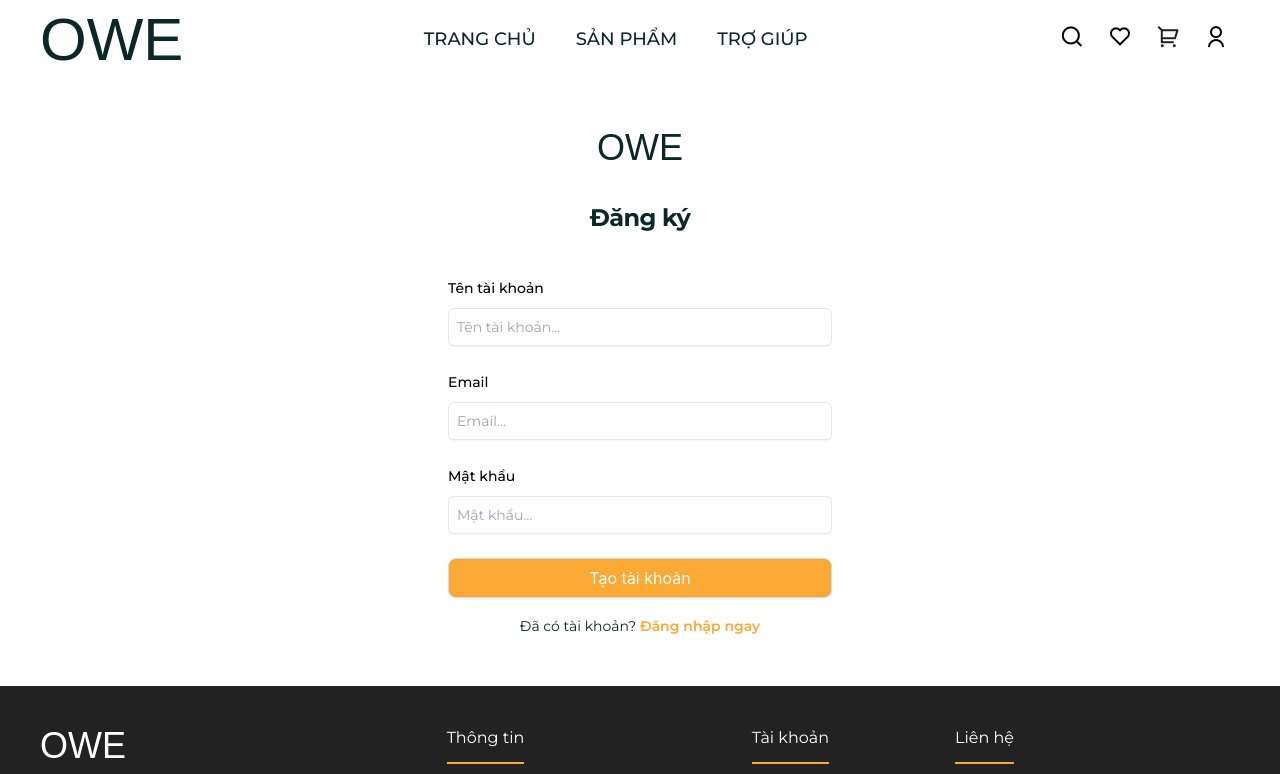
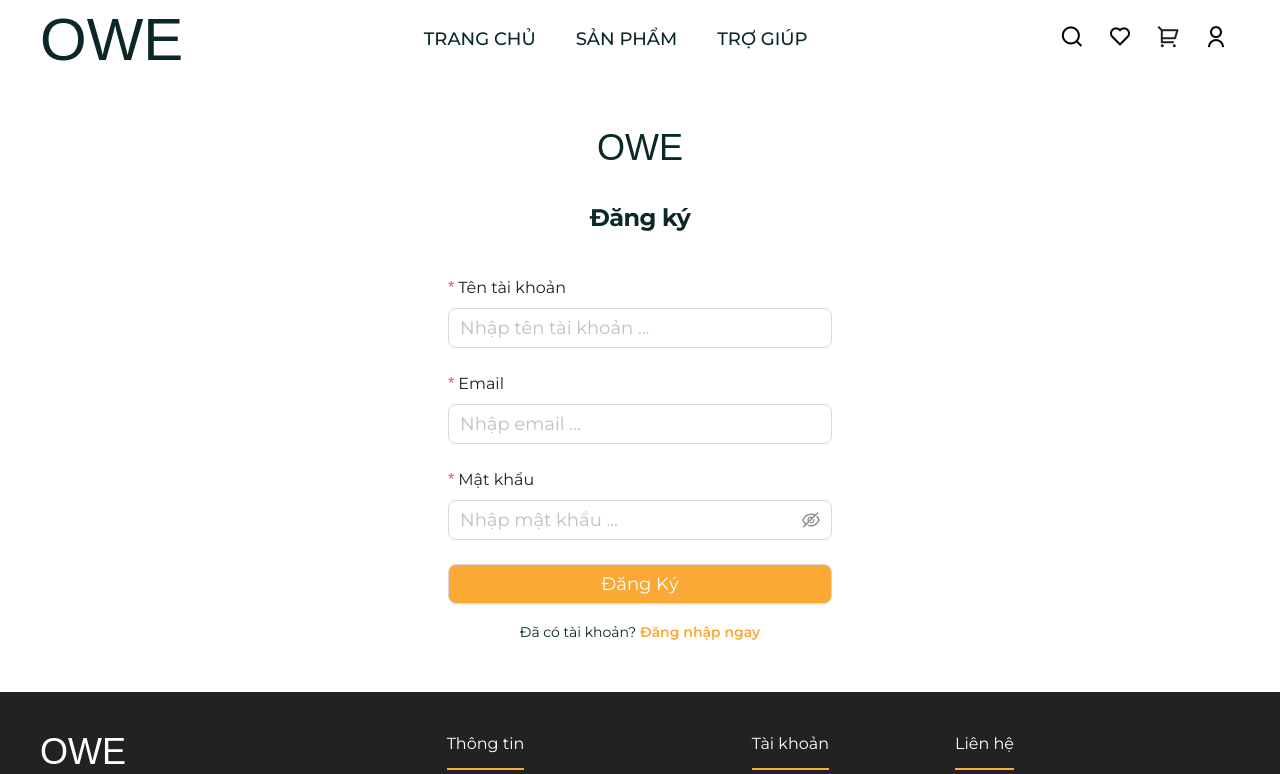
Before and after one commit to hanti1999/OWE-Shop_MERN, a React (Vite) app in the folder frontend/: page /register in a window 1280 px wide. Shown: the top 774 px of the page. Built offline with nearby package versions, Linux system fonts and the light colour scheme; a web font is replaced by a local one.

Commit message:
fix ux/ui

```diff
--- a/frontend/src/App.jsx
+++ b/frontend/src/App.jsx
@@ -9,6 +9,9 @@ function App() {
         theme={{
           token: {
             colorPrimary: '#faa935',
+            fontSize: 16,
+            fontSizeLG: 18,
+            fontFamily: '"Montserrat", sans-serif',
           },
           components: {
             Pagination: {
--- a/frontend/src/pages/Login.jsx
+++ b/frontend/src/pages/Login.jsx
@@ -4,7 +4,7 @@ import { useState, useContext } from 'react';
 import { AuthContext } from '../context/AuthContext';
 import { BASE_URL } from '../utils/config';
 
-import { Button } from 'antd';
+import { Button, Form, Input } from 'antd';
 import { toast } from 'react-toastify';
 
 const Login = () => {
@@ -68,69 +68,53 @@ const Login = () => {
         </div>
 
         <div className='mt-10 sm:mx-auto sm:w-full sm:max-w-sm'>
-          <form className='space-y-6' method='POST' action='#'>
-            <div>
-              <label
-                htmlFor='email'
-                className='block text-sm font-medium leading-6'
+          <Form className='space-y-6' layout='vertical'>
+            <Form.Item
+              label='Email'
+              name='email'
+              rules={[
+                {
+                  required: true,
+                  message: 'Nhập email của bạn!',
+                },
+              ]}
             >
-                Email
-              </label>
-              <div className='mt-2'>
-                <input
-                  id='email'
-                  name='email'
-                  type='email'
-                  placeholder='Email...'
+              <Input
+                size='large'
                 onChange={handleChange}
-                  required
-                  className='outline-secondary-color block w-full rounded-md border py-1.5 px-2 shadow-sm sm:text-sm sm:leading-6'
+                placeholder='Nhập email ...'
               />
-              </div>
-            </div>
+            </Form.Item>
 
-            <div>
-              <div className='flex items-center justify-between'>
-                <label
-                  htmlFor='password'
-                  className='block text-sm font-medium leading-6'
-                  placeholder='Email...'
+            <Form.Item
+              label='Mật khẩu'
+              name='password'
+              rules={[
+                {
+                  required: true,
+                  message: 'Nhập mật khẩu của bạn!',
+                },
+              ]}
             >
-                  Mật khẩu
-                </label>
-                <div className='text-sm'>
-                  <a
-                    href='#'
-                    className='font-semibold text-secondary-color hover:text-primary-color'
-                  >
-                    Quên mật khẩu?
-                  </a>
-                </div>
-              </div>
-              <div className='mt-2'>
-                <input
-                  id='password'
-                  name='password'
-                  type='password'
-                  placeholder='Mật khẩu...'
+              <Input.Password
                 onChange={handleChange}
-                  required
-                  className='outline-secondary-color block w-full rounded-md border py-1.5 px-2 shadow-sm sm:text-sm sm:leading-6'
+                size='large'
+                placeholder='Nhập mật khẩu ...'
               />
-              </div>
-            </div>
+            </Form.Item>
 
-            <div>
+            <Form.Item>
               <Button
                 onClick={handleLogin}
                 className=' bg-secondary-color w-full'
                 size='large'
+                htmlType='submit'
                 loading={loading}
               >
                 <span className='text-white hover:text-inherit'>Đăng nhập</span>
               </Button>
-            </div>
-          </form>
+            </Form.Item>
+          </Form>
 
           <p className='mt-4 text-center text-sm'>
             Chưa có tài khoản?{' '}
--- a/frontend/src/pages/Register.jsx
+++ b/frontend/src/pages/Register.jsx
@@ -5,7 +5,7 @@ import { AuthContext } from '../context/AuthContext';
 import { BASE_URL } from '../utils/config';
 
 import { toast } from 'react-toastify';
-import { Button } from 'antd';
+import { Button, Form, Input } from 'antd';
 
 const Register = () => {
   const [loading, setLoading] = useState(false);
@@ -62,82 +62,70 @@ const Register = () => {
         </div>
 
         <div className='mt-10 sm:mx-auto sm:w-full sm:max-w-sm'>
-          <form className='space-y-6' method='POST' action='#'>
-            <div>
-              <label
-                htmlFor='username'
-                className='block text-sm font-medium leading-6'
+          <Form className='space-y-6' layout='vertical'>
+            <Form.Item
+              label='Tên tài khoản'
+              name='username'
+              rules={[
+                {
+                  required: true,
+                  message: 'Nhập tên tài khoản!',
+                },
+              ]}
             >
-                Tên tài khoản
-              </label>
-              <div className='mt-2'>
-                <input
-                  id='username'
-                  name='username'
-                  type='text'
-                  placeholder='Tên tài khoản...'
+              <Input
                 onChange={handleChange}
-                  required
-                  className='outline-secondary-color block w-full rounded-md border py-1.5 px-2 shadow-sm sm:text-sm sm:leading-6'
+                size='large'
+                placeholder='Nhập tên tài khoản ...'
               />
-              </div>
-            </div>
+            </Form.Item>
 
-            <div>
-              <label
-                htmlFor='email'
-                className='block text-sm font-medium leading-6'
+            <Form.Item
+              label='Email'
+              name='email'
+              rules={[
+                {
+                  required: true,
+                  message: 'Nhập email của bạn!',
+                },
+              ]}
             >
-                Email
-              </label>
-              <div className='mt-2'>
-                <input
-                  id='email'
-                  name='email'
-                  type='email'
-                  placeholder='Email...'
+              <Input
+                size='large'
                 onChange={handleChange}
-                  required
-                  className='outline-secondary-color block w-full rounded-md border py-1.5 px-2 shadow-sm sm:text-sm sm:leading-6'
+                placeholder='Nhập email ...'
               />
-              </div>
-            </div>
+            </Form.Item>
 
-            <div>
-              <div className='flex items-center justify-between'>
-                <label
-                  htmlFor='password'
-                  className='block text-sm font-medium leading-6'
+            <Form.Item
+              label='Mật khẩu'
+              name='password'
+              rules={[
+                {
+                  required: true,
+                  message: 'Nhập mật khẩu của bạn!',
+                },
+              ]}
             >
-                  Mật khẩu
-                </label>
-              </div>
-              <div className='mt-2'>
-                <input
-                  id='password'
-                  name='password'
-                  type='password'
-                  placeholder='Mật khẩu...'
+              <Input.Password
                 onChange={handleChange}
-                  required
-                  className='outline-secondary-color block w-full rounded-md border py-1.5 px-2 shadow-sm sm:text-sm sm:leading-6'
+                size='large'
+                placeholder='Nhập mật khẩu ...'
               />
-              </div>
-            </div>
+            </Form.Item>
 
-            <div>
+            <Form.Item>
               <Button
                 onClick={handleRegister}
-                className='w-full bg-secondary-color'
+                className=' bg-secondary-color w-full'
                 size='large'
+                htmlType='submit'
                 loading={loading}
               >
-                <span className='text-white hover:text-inherit'>
-                  Tạo tài khoản
-                </span>
+                <span className='text-white hover:text-inherit'>Đăng Ký</span>
               </Button>
-            </div>
-          </form>
+            </Form.Item>
+          </Form>
 
           <p className='mt-4 text-center text-sm'>
             Đã có tài khoản?{' '}
--- a/frontend/src/pages/Shop.jsx
+++ b/frontend/src/pages/Shop.jsx
@@ -1,12 +1,10 @@
 import React, { useState } from 'react';
+import { Pagination, Select } from 'antd';
+import { LoadingOutlined } from '@ant-design/icons';
 
 import ProductCard from '../shared/ProductCard';
-
 import useFetch from '../hooks/useFetch.js';
 import { BASE_URL } from '../utils/config.js';
-
-import { Pagination, Select } from 'antd';
-import { LoadingOutlined } from '@ant-design/icons';
 
 const Shop = () => {
   const [currentPage, setCurrentPage] = useState(1);
```
Also changed, not shown: frontend/src/pages/Cart.jsx (+55 -53 lines), 1 other file (tests, documents, lock files or other folders). Lines whose indentation alone changed are shown as unchanged.
